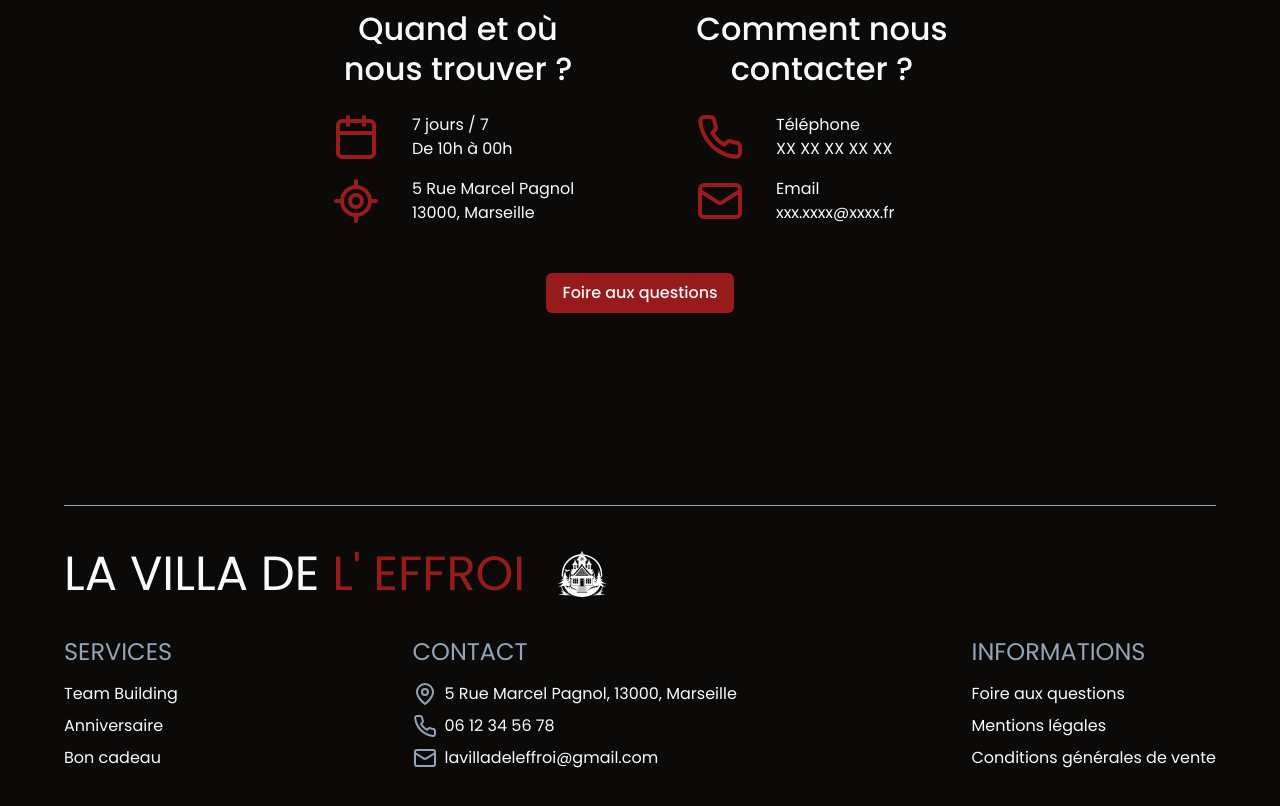
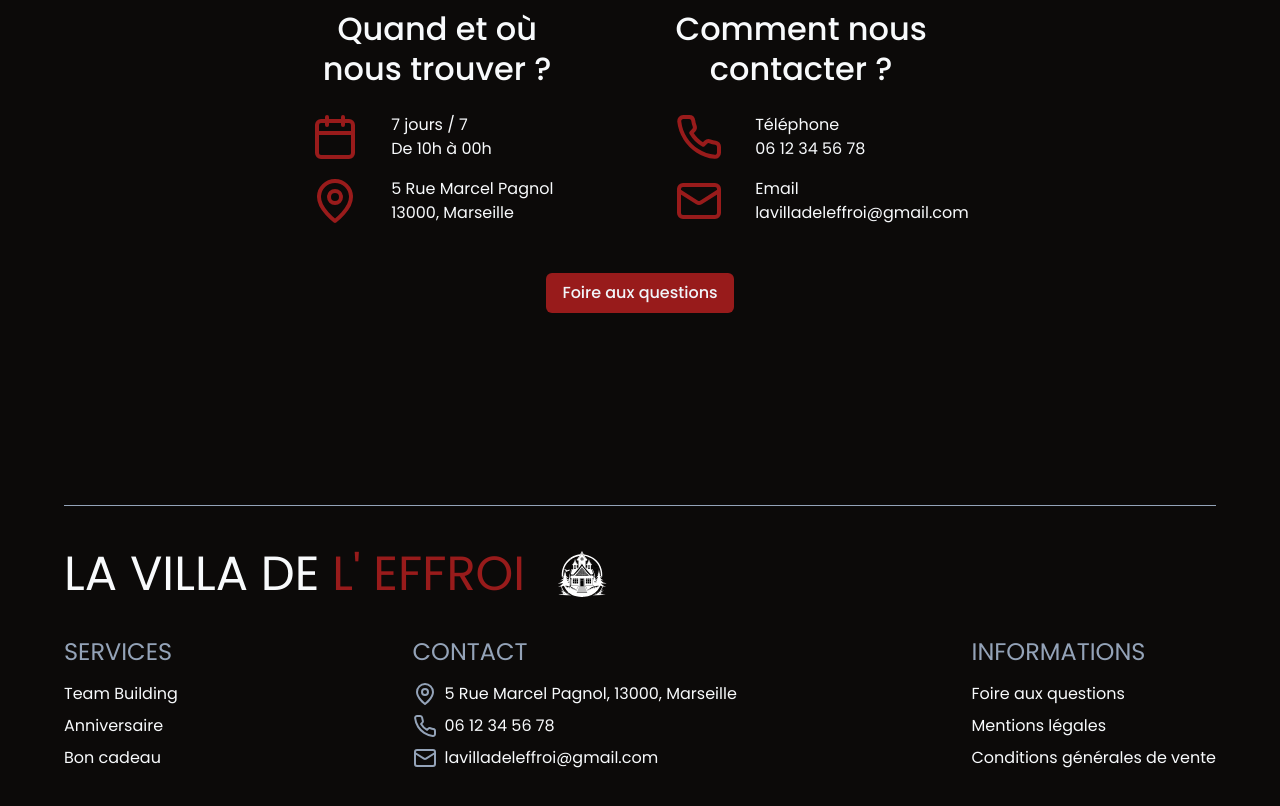
Before and after one commit to SebastienLaurentt/Escape-Game, a Next.js app: page / in a window 1280 px wide. Shown: the part 2600-3406 px from the top of the page. Built offline with nearby package versions, Linux system fonts and the light colour scheme.

Commit message:
update infos section content

```diff
--- a/components/shared/Sections/Infos.tsx
+++ b/components/shared/Sections/Infos.tsx
@@ -1,8 +1,8 @@
-import { Calendar, LocateFixed, Mail, Phone } from "lucide-react";
+import { Button } from "@/components/ui/button";
+import { Calendar, Mail, MapPin, Phone } from "lucide-react";
+import Link from "next/link";
 import Section from "../Section";
 import SectionHeader from "../SectionHeader";
-import { Button } from "@/components/ui/button";
-import Link from "next/link";
 
 const Infos = () => {
   return (
@@ -29,7 +29,7 @@ const Infos = () => {
             {/* Address */}
             <div className="flex flex-row gap-x-8  md:gap-y-2 ">
               <div>
-                <LocateFixed size={48} color="#991b1b" />
+                <MapPin size={48} color="#991b1b" />
               </div>
               <div className="flex flex-col">
                 <span>5 Rue Marcel Pagnol </span>
@@ -50,7 +50,7 @@ const Infos = () => {
                 <Phone size={48} color="#991b1b" />
                 <div className="flex flex-col">
                   <span>Téléphone</span>
-                  <span>XX XX XX XX XX</span>
+                  <span>06 12 34 56 78</span>
                 </div>
               </div>
             </li>
@@ -61,7 +61,7 @@ const Infos = () => {
                 <Mail size={48} color="#991b1b" />
                 <div className="flex flex-col">
                   <span>Email</span>
-                  <span>xxx.xxxx@xxxx.fr</span>
+                  <span>lavilladeleffroi@gmail.com</span>
                 </div>
               </div>
             </li>
```
